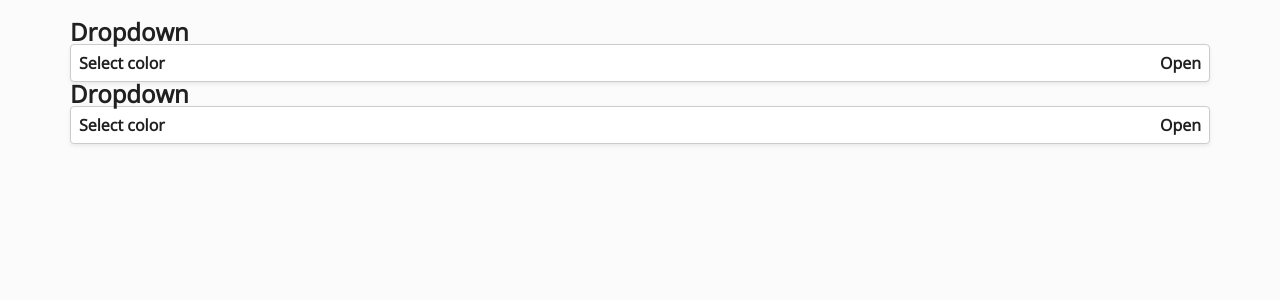
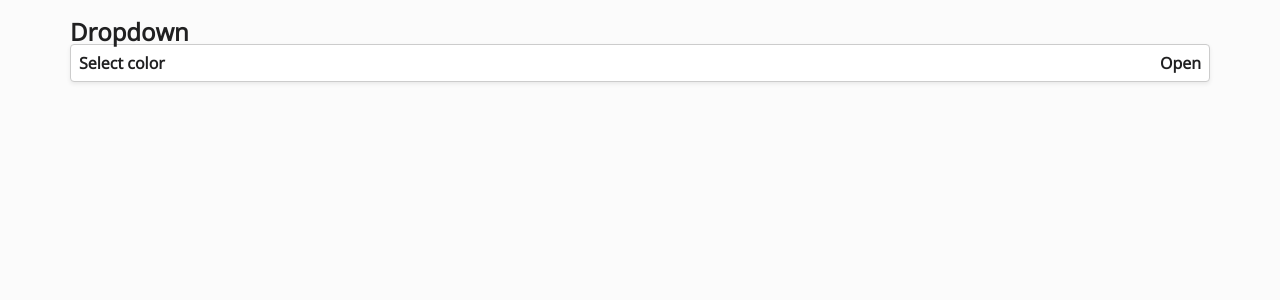
Before and after one commit to Renda02/infinite-dropdown, a React (Create React App) app: page / in a window 1280 px wide. Shown: the top 300 px of the page. Built offline with nearby package versions, Linux system fonts and the light colour scheme.

Commit message:
improved app

```diff
--- a/src/App.js
+++ b/src/App.js
@@ -13,7 +13,7 @@ const items = [
 function App() {
   return (
     <div className="wrapper">
-      <Dropdown title="Select color" items={items} />
+
    <Dropdown title="Select color" items={items} multiSelect/>
     </div>
   );
```
